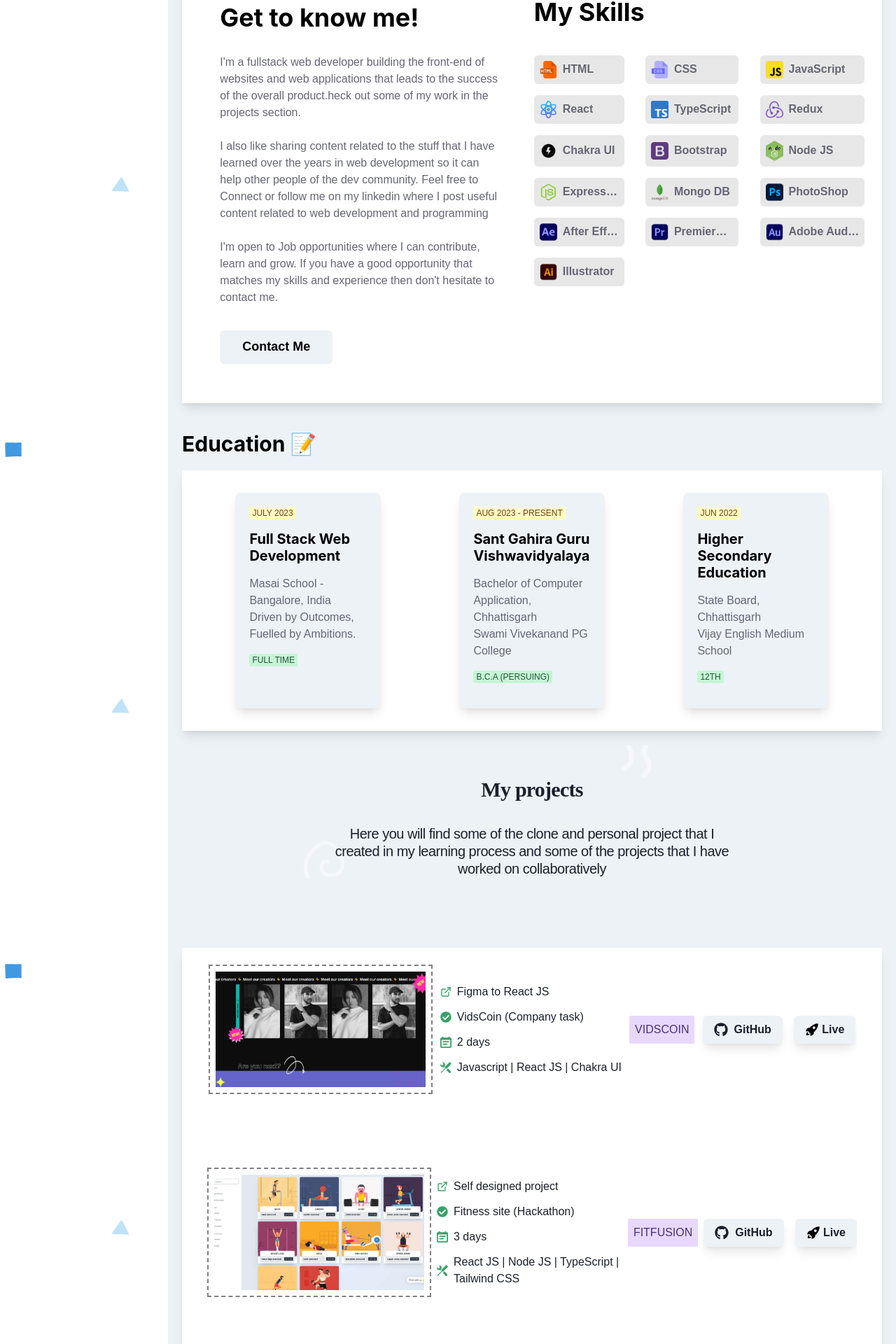
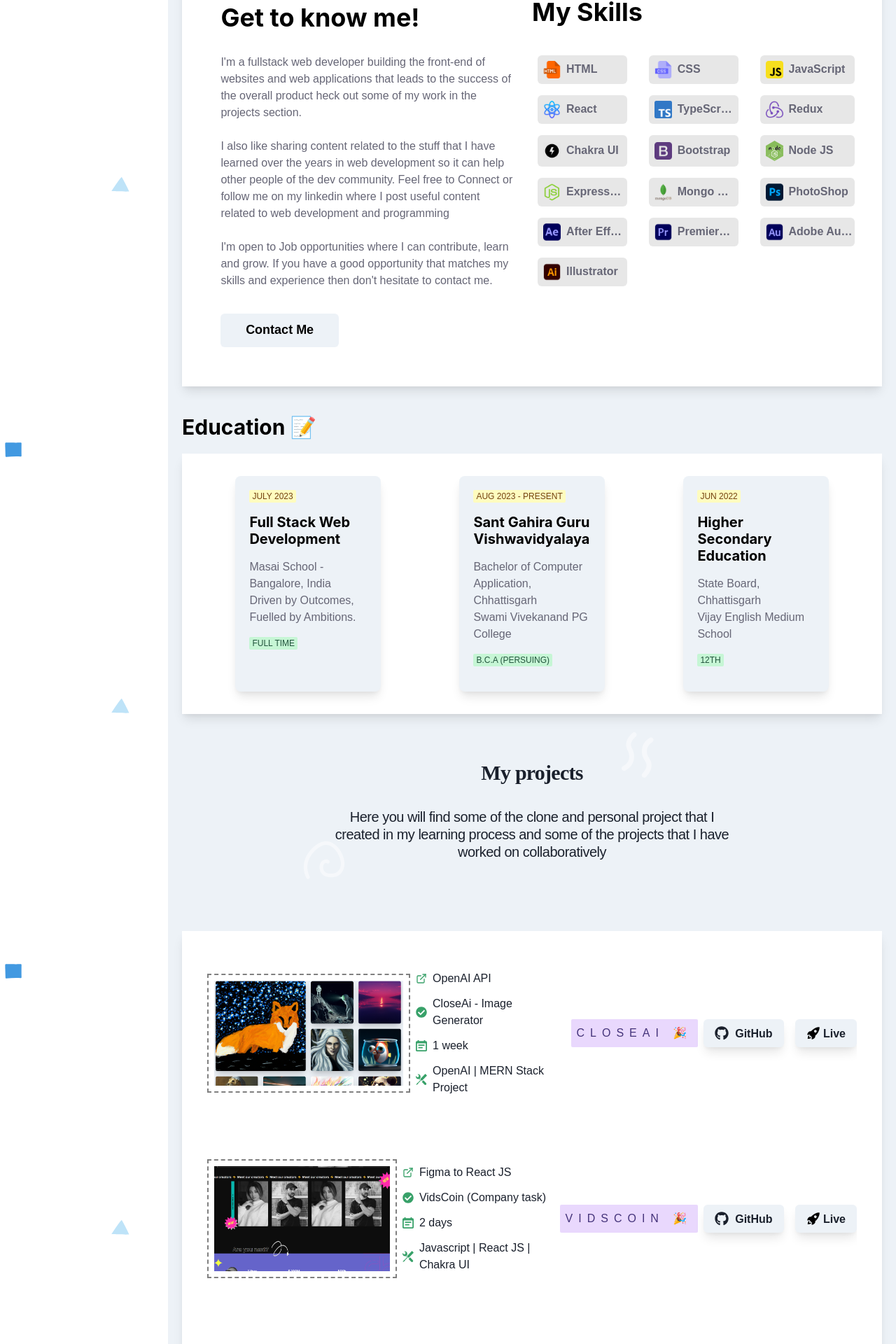
Before and after one commit to hrithikvishwakarma001/hrithikvishwakarma001.github.io, a React (Create React App) app: page / in a window 1280 px wide. Shown: the part 829-2749 px from the top of the page at 70% size. Built offline with nearby package versions, Linux system fonts and the light colour scheme; a web font is replaced by a local one.

Commit message:
fixed issues

```diff
--- a/src/App.css
+++ b/src/App.css
@@ -9,7 +9,7 @@
 	position: relative;
 	overflow: hidden;
 	z-index: 1;
-	height: 70vh;
+	height: 65vh;
 }
 /*
 @media (0px <= width <= 300px) {
--- a/src/components/Contact.jsx
+++ b/src/components/Contact.jsx
@@ -37,7 +37,7 @@ export default function Contact() {
 			email: email.current.value,
 			msg: message.current.value,
 		};
-		console.log(user);
+		// console.log(user);
 		const url = "https://peat-puzzled-oregano.glitch.me/user";
 		if (user.name === "" || user.email === "" || user.msg === "") {
 			toast({
--- a/src/components/ProjectItems.jsx
+++ b/src/components/ProjectItems.jsx
@@ -16,6 +16,17 @@ const ProjectItems = () => {
 				boxShadow: "0 10px 50px -20px #b0c4de",
 			}}>
 			<Stack spacing={4} width={"100%"} direction={"column"}>
+				<Stack
+					p={2}
+					alignItems={"center"}
+					justifyContent={{
+						base: "flex-start",
+						md: "space-around",
+					}}
+					direction={{
+						base: "column",
+						md: "row",
+					}}></Stack>
 				<ScrollContainer />
 			</Stack>
 		</Box>
--- a/src/components/Skills.jsx
+++ b/src/components/Skills.jsx
@@ -17,6 +17,7 @@ import {
 import React from "react";
 
 const SkillsArray = [
+	{ title: "HTML", icon: "html.png"},
 	{ title: "CSS", icon: "css.png" },
 	{ title: "JavaScript", icon: "js.png" },
 	{ title: "React", icon: "react.png" },
@@ -80,7 +81,7 @@ const Skills = () => {
 							>
 							I'm a fullstack web developer building the front-end
 							of websites and web applications that leads to the
-							success of the overall product.heck out some of my
+							success of the overall product heck out some of my
 							work in the projects section. <br />
 							<br />I also like sharing content related to the
 							stuff that I have learned over the years in web
@@ -116,63 +117,22 @@ const Skills = () => {
 					<Heading
 						size={"xl"}
 						mb={10}
-						ml={{ base: "0", md: "6"}}
-						// fontFamily={"cursive"}
 						color={useColorModeValue("black", "gray.400")}
 						>
 						My Skills
 					</Heading>
 					<Stack>
 						<ButtonGroup
-							spacing='6'
 							color={useColorModeValue("black", "gray.400")}
 							variant='ghost'
 							display='grid'
 							gridTemplateColumns={{
-								base: "repeat(1, 1fr)",
+								base: "repeat(2, 1fr)",
 								md: "repeat(2, 1fr)",
 								lg: "repeat(3, 1fr)",
 								"2xl": "repeat(4, 1fr)",
 							}}
 							gridGap='1rem'>
-							<Tooltip label='HTML' placement='top-start'>
-								<Box
-									display='grid'
-									placeItems='center'
-									fontWeight='semibold'
-									p={2}
-									ml='6'
-									rounded='md'
-									bg={useColorModeValue(
-										"#e7e7e7",
-										"gray.800"
-									)}
-									w={{ base: "80%", md: "90%" }}
-									color={useColorModeValue(
-										"#666676",
-										"gray.400"
-									)}
-									_hover={{
-										cursor: "pointer",
-									}}
-									className='skills-card'>
-									<Flex align={"center"} w='100%'>
-										<Image
-											className='skills-card-img'
-											src='/html.png'
-											alt='js'
-											w='25px'
-										/>
-										<Text
-											className='skills-card-name'
-											as='span'
-											ml={{ base: "4", md: "2" }}
-											isTruncated>
-											HTML
-										</Text>
-									</Flex>
-								</Box>
-							</Tooltip>
 							{SkillsArray.map(({ title, icon }, idx) => {
 								return (
 									<Tooltip
@@ -180,6 +140,8 @@ const Skills = () => {
 										placement='top-start'
 										key={idx}>
 										<Box
+										  position={"relative"}
+											left={idx===0 && "2"}
 											className='skills-card'
 											display='grid'
 											placeItems='center'
@@ -207,8 +169,10 @@ const Skills = () => {
 												<Text
 													className='skills-card-name'
 													as='span'
-													ml={{ base: "4", md: "2" }}
-													isTruncated>
+													ml={{ base: "2", md: "2" }}
+													isTruncated
+													fontSize={["0.8em", "1em"]}
+													>
 													{title}
 												</Text>
 											</Flex>
--- a/src/utils/ScrollContainer.jsx
+++ b/src/utils/ScrollContainer.jsx
@@ -110,7 +110,7 @@ const projects = [
 	},
 	{
 		id: 8,
-		tools: "React JS | Node JS | MognoDB | Express JS",
+		tools: "Chakra ui | MERN Stack Project",
 		tag: "Clothings fashion site",
 		span: "5 days",
 		website: "Clone of koovs.com",
@@ -122,7 +122,7 @@ const projects = [
 	},
 	{
 		id: 9,
-		tools: "React JS | Node JS | TypeScript | Tailwind CSS",
+		tools: "Tailwind CSS | MERN Stack Project",
 		tag: "Fitness site (Hackathon)",
 		span: "3 days",
 		website: "Self designed project",
@@ -143,6 +143,18 @@ const projects = [
 		github: "https://github.com/hrithikvishwakarma001/vidscoin",
 		link: "https://www.figma.com/file/e08uWkzw9Vk5PVszbrrdKi/Vidscoin?type=design&node-id=0-1&mode=design",
 		deploy: "https://vidscoin.vercel.app/",
+	},
+	{
+		id: 11,
+		tools: "OpenAI | MERN Stack Project",
+		tag: "CloseAi - Image Generator",
+		span: "1 week",
+		website: "OpenAI API",
+		img: "closeai.png",
+		typePlan: "CloseAi",
+		github: "https://github.com/hrithikvishwakarma001/CloseAI-Imaginary-Image-AI-generator.git",
+		link: "https://openai.com/blog/openai-api",
+		deploy: "https://closeai.vercel.app/",
 	},
 ];
 const reverseProjects = projects.reverse();
@@ -184,7 +196,7 @@ const PackageTier = ({
 			<Image
 				src={img}
 				w={{ base: "100%", md: "20rem" }}
-				h='185px'
+				h='170px'
 				objectFit={"cover"}
 				alt={typePlan}
 				border='2px dashed gray'
@@ -225,8 +237,10 @@ const PackageTier = ({
 				colorScheme='purple'
 				textAlign='start'
 				maxW={{ base: "100%", md: "325px" }}
-				className='project-title'>
-				{typePlan}
+				className='project-title'
+				letterSpacing={".5rem"}
+				>
+				{typePlan} 🎉
 			</Badge>
 			<Stack direction={{ base: "column", md: "row" }} spacing={4}>
 				<Button
```
Also changed, not shown: public/closeai.png (added).
